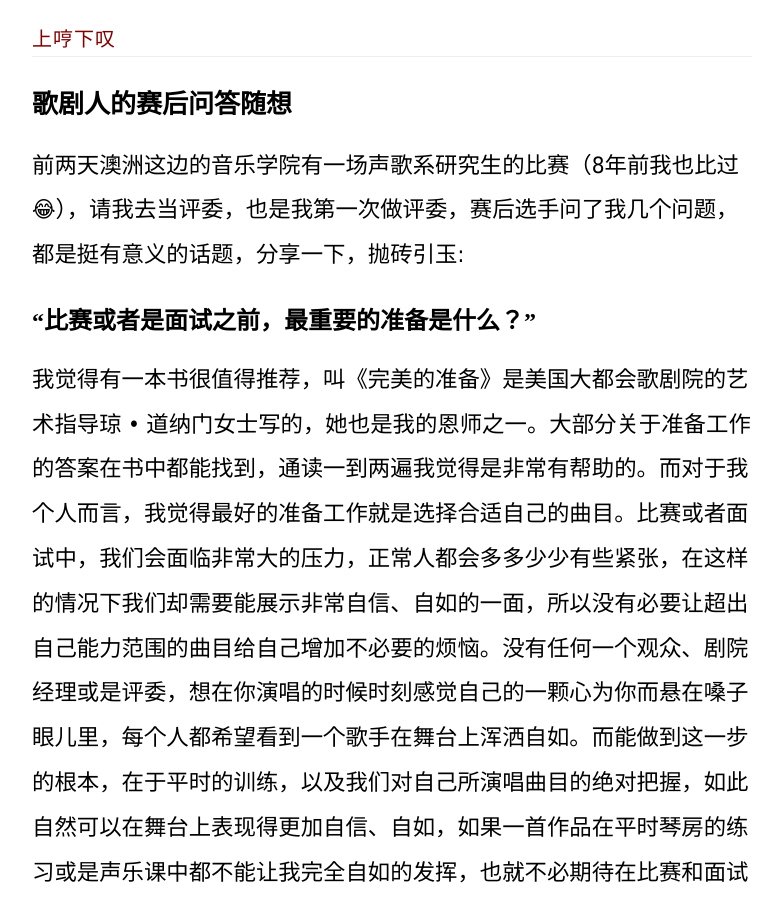
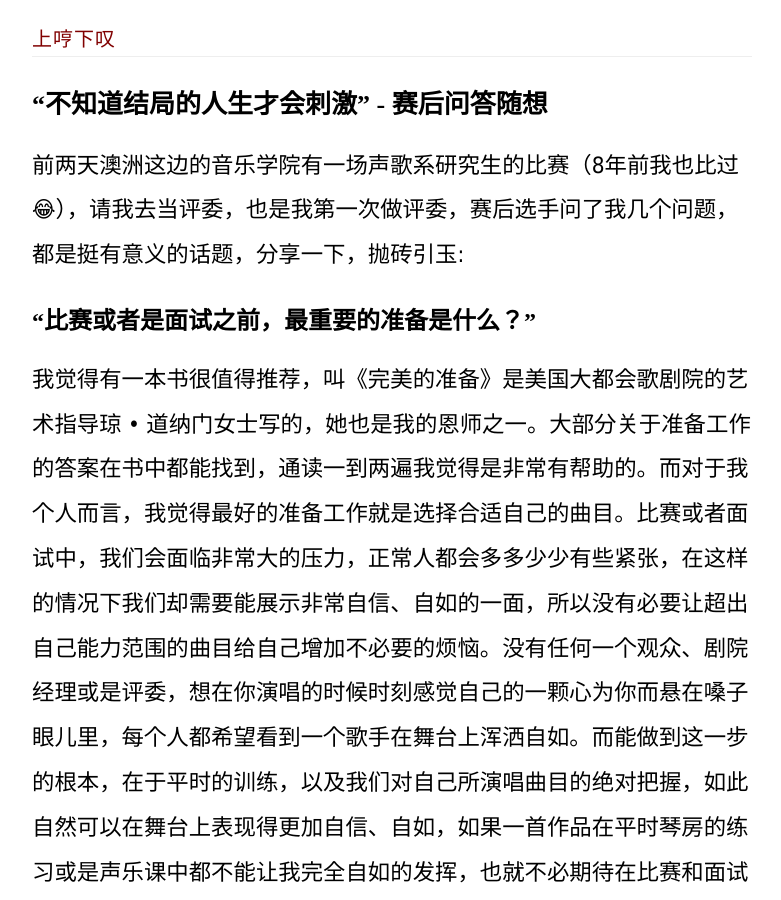
Before and after one commit to kwopera/kwopera.github.io, a Jekyll site: the page built from _posts/2020-08-18-singers-bath-salt-1.md, in a window 1280 px wide and 900 px high. Shown: the whole window, without its empty margins (248-1029 px from the left). Built offline with Jekyll 4.4.1, drawn with Linux system fonts in a browser that asks for light colours.

Commit message:
Update 2020-08-18-singers-bath-salt-1.md

```diff
--- a/_posts/2020-08-18-singers-bath-salt-1.md
+++ b/_posts/2020-08-18-singers-bath-salt-1.md
@@ -1,5 +1,5 @@
 ---
-title: 歌剧人的赛后问答随想
+title: “不知道结局的人生才会刺激” - 赛后问答随想
 layout: post
 ---
 
```
